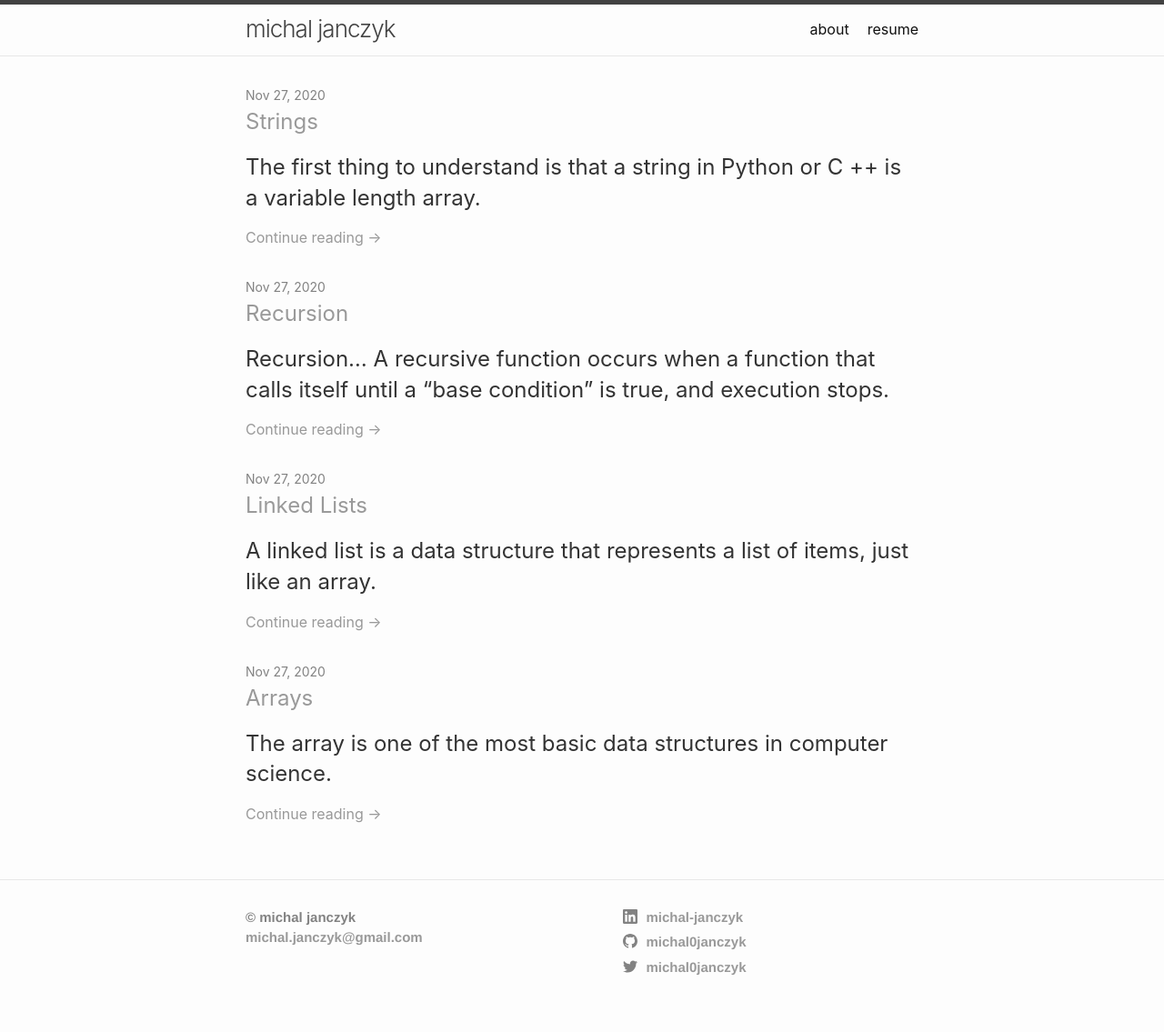
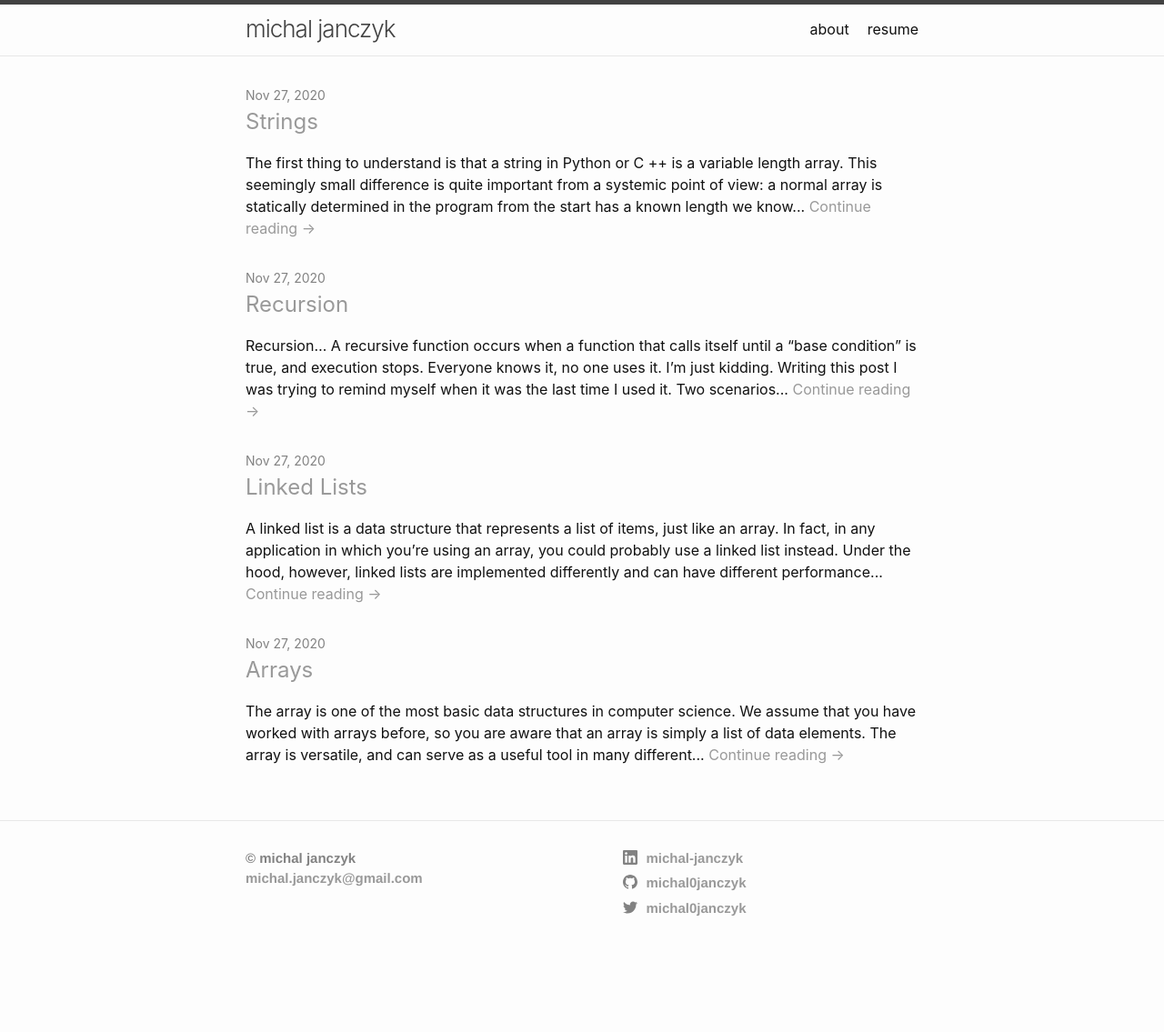
Before and after one commit to michal0janczyk/michaljanczyk.github.io, a Jekyll site: the page built from index.markdown, in a window 1280 px wide. Shown: the whole page at 91% size. Built offline with Jekyll 4.4.1, drawn with Linux system fonts in a browser that asks for light colours; after the commit the page ends 1070 px from its top, so only the background shows below that.

Commit message:
ULR update

```diff
--- a/_config.yml
+++ b/_config.yml
@@ -25,7 +25,8 @@ description: >- # this means to ignore newlines until "baseurl:"
   line in _config.yml. It will appear in your document head meta (for
   Google search results) and in your feed.xml site description.
 baseurl: "" # the subpath of your site, e.g. /blog
-url: "https://michal0janczyk.github.io" # the base hostname & protocol for your site, e.g. http://example.com
+# url: "https://michal0janczyk.github.io" # the base hostname & protocol for your site, e.g. http://example.com
+url: "https://www.michaljanczyk.com"
 twitter_username: michal0janczyk
 github_username: michal0janczyk
 
@@ -40,17 +41,30 @@ copyright: "michal janczyk"
 
 markdown: kramdown
 
+# Code
 kramdown:
   input: GFM
   syntax_highlighter: rouge
 
+# Excerpts
+# Another obvious difference was the lack of an excerpt under each post title.
+# Both WordPress and Jekyll support automatic excerpts of the post text, or
+# an explicit chunk of text defined in your post’s metadata.
 show_excerpts: true
+excerpt_separator: <!--end_excerpt-->
+
+# Pagination
+pagination:
+  enabled: false
+paginate: 5
+paginate_path: "/page/:num/"
 
 # Build settings
 # Remove minima regular theme and make my custom
 # theme: minima
 plugins:
   - jekyll-feed
+  - jekyll-paginate
 # Exclude from processing.
 # The following items will not be processed, by default.
 # Any item listed under the `exclude:` key here will be automatically added to
--- a/_layouts/home.html
+++ b/_layouts/home.html
@@ -22,7 +22,8 @@ layout: default
           </a>
         </h3>
         {%- if site.show_excerpts -%}
-          {{ post.excerpt }}
+          <!-- {{ post.excerpt }} -->
+          {{ post.excerpt | strip_html | truncatewords:50 }}
             <a class="excerpt-post-link" href="{{ post.url | relative_url }}">Continue reading →</a>
           {%- endif -%}
       </li>
```
Also changed, not shown: Gemfile.lock.
